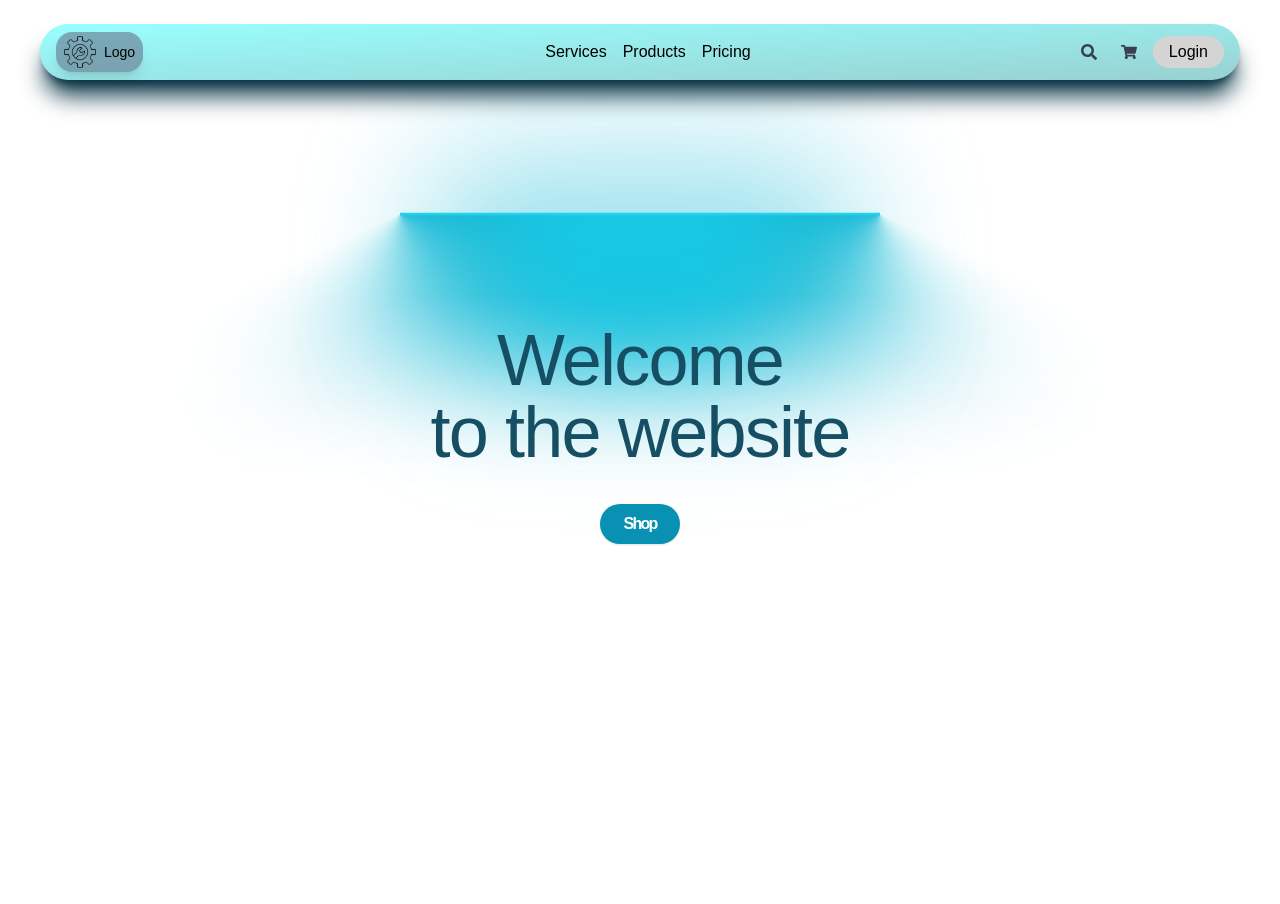
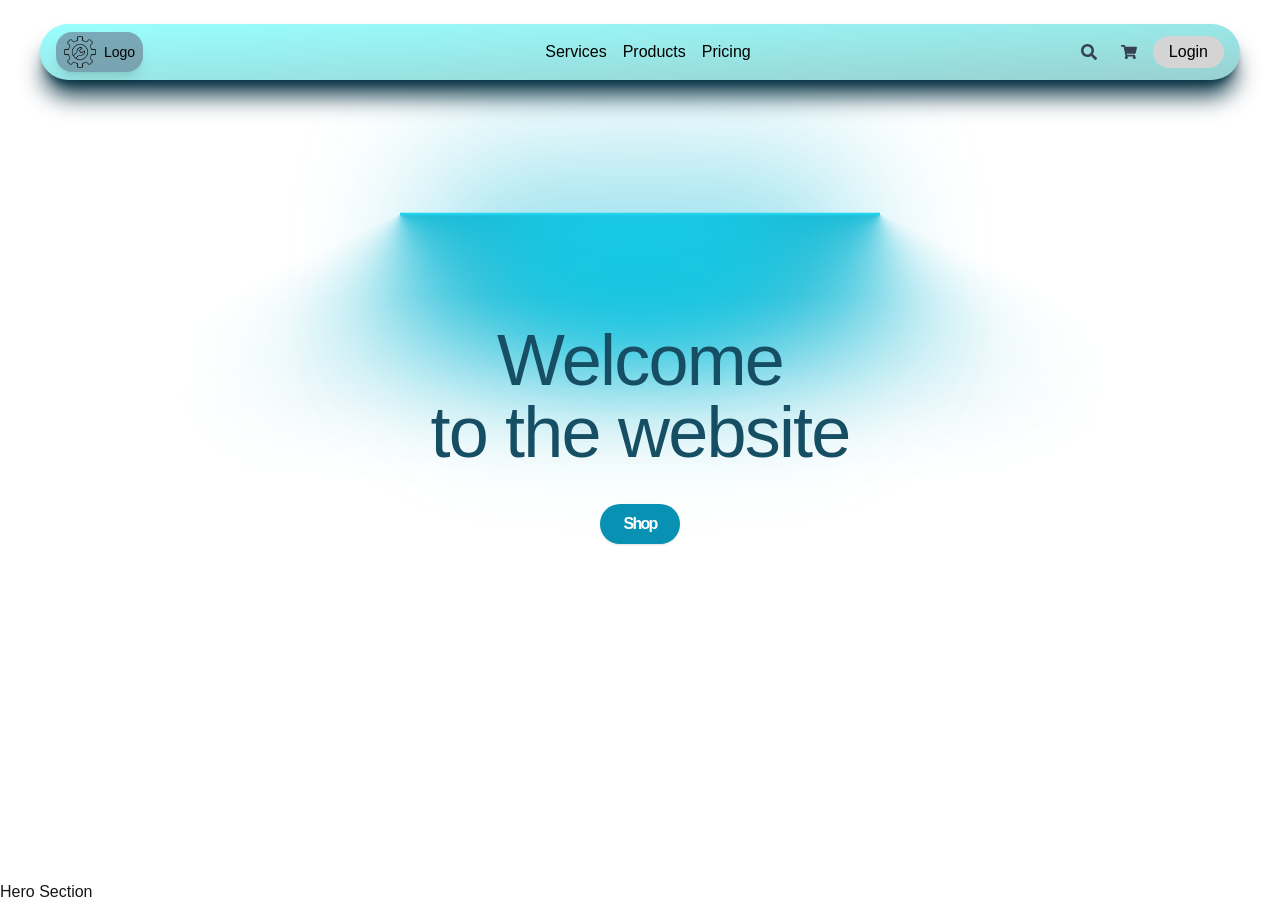
Before and after one commit to sivavarunan/ecommerce-website, a Next.js app: page / in a window 1280 px wide. Before the commit the page ends 880 px from the top, so only its background shows below. Built offline with nearby package versions, Linux system fonts and the light colour scheme.

Commit message:
started working on herosection

```diff
--- /dev/null
+++ b/src/app/pages/MainPage/heroSection.tsx
@@ -0,0 +1,11 @@
+import React from "react";
+
+const HeroSection = () => {
+    return(
+        <div>
+            <h1>Hero Section</h1>
+        </div>
+    )
+}
+
+export default HeroSection;
--- a/src/app/pages/MainPage/page.tsx
+++ b/src/app/pages/MainPage/page.tsx
@@ -4,6 +4,7 @@ import Link from "next/link";
 import { NavbarComponent } from "@/app/components/ui/NavBar";
 import { motion } from "framer-motion";
 import { LampContainer } from "@/app/components/ui/lamp";
+import HeroSection from "./heroSection";
 
 const HomePage = () => {
     return (
@@ -30,6 +31,9 @@ const HomePage = () => {
                         </Link>
                 </motion.div>
             </LampContainer>
+            <div>
+                <HeroSection/>
+            </div>
         </div >
     );
 }
```
